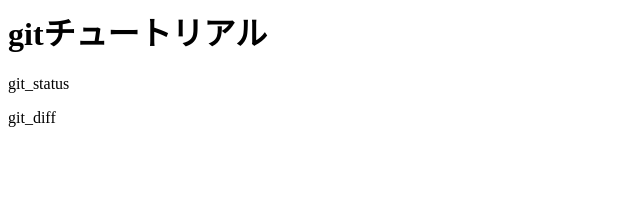
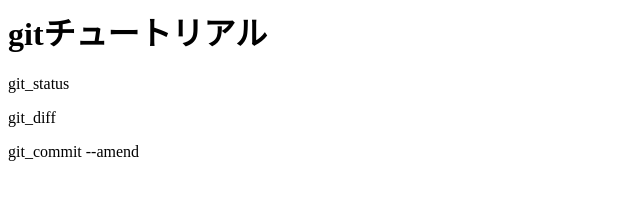
Before and after one commit to yosiww/git_tutorial_bak, a plain HTML site: page index.html in a window 1280 px wide. Shown: the whole page, without its empty margins (0-640 px from the left). Drawn offline with Linux system fonts and the light colour scheme.

Commit message:
git commit --amendを追記 書き直し

```diff
--- a/index.html
+++ b/index.html
@@ -1,3 +1,4 @@
 <h1>gitチュートリアル</h1>
 <p>git_status</p>
 <p>git_diff</p>
+<p>git_commit --amend</p>
```
